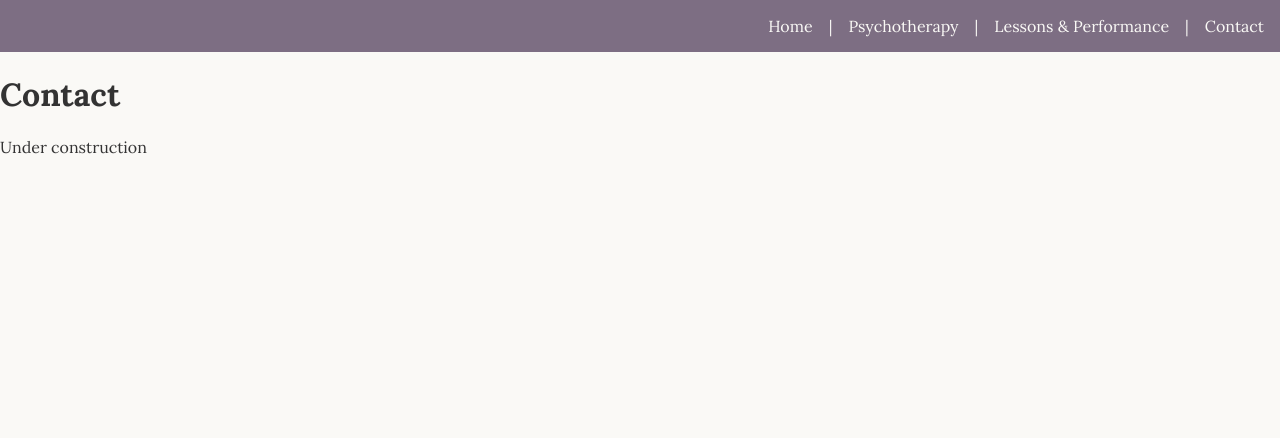
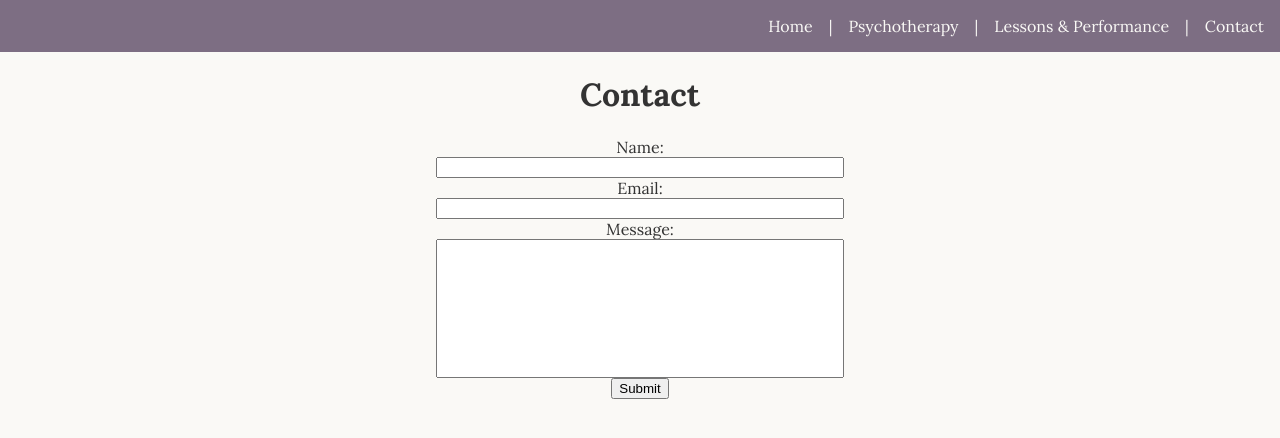
Before and after one commit to Jacob-Burnstein/brzeznik-professional-website, a React (Vite) app: page /contact in a window 1280 px wide. Shown: the top 438 px of the page. Built offline with nearby package versions, Linux system fonts and the light colour scheme.

Commit message:
skeleton for form set up

```diff
--- a/src/components/ContactPage.jsx
+++ b/src/components/ContactPage.jsx
@@ -2,9 +2,17 @@ import React from "react";
 
 const ContactPage = () => {
   return (
-    <div>
+    <div className="contactPage">
       <h1>Contact</h1>
-      <p>Under construction</p>
+      <form>
+        <label>Name: </label>
+        <input type="text" />
+        <label>Email: </label>
+        <input type="text" />
+        <label>Message: </label>
+        <input className="messageInput" type="text" />
+        <button type="submit">Submit</button>
+      </form>
     </div>
   );
 };
--- a/src/index.css
+++ b/src/index.css
@@ -197,4 +197,23 @@ body {
   color: #d0b8a8;
 }
 
+.contactPage h1 {
+  text-align: center;
+}
+.contactPage form {
+  display: flex;
+  flex-direction: column;
+  align-items: center;
+  justify-content: center;
+}
+.contactPage form input {
+  width: 30em;
+}
+.contactPage form .messageInput {
+  height: 10em;
+}
+.contactPage form button {
+  width: fit-content;
+}
+
 /*# sourceMappingURL=index.css.map */
--- a/src/index.scss
+++ b/src/index.scss
@@ -215,3 +215,29 @@ body {
     }
   }
 }
+
+// CONTACT
+.contactPage {
+  h1 {
+    text-align: center;
+  }
+
+  form {
+    display: flex;
+    flex-direction: column;
+    align-items: center;
+    justify-content: center;
+
+    input {
+      width: 30em;
+    }
+
+    .messageInput {
+      height: 10em;
+    }
+
+    button {
+      width: fit-content;
+    }
+  }
+}
```
Also changed, not shown: 1 other file (tests, documents, lock files or other folders).
